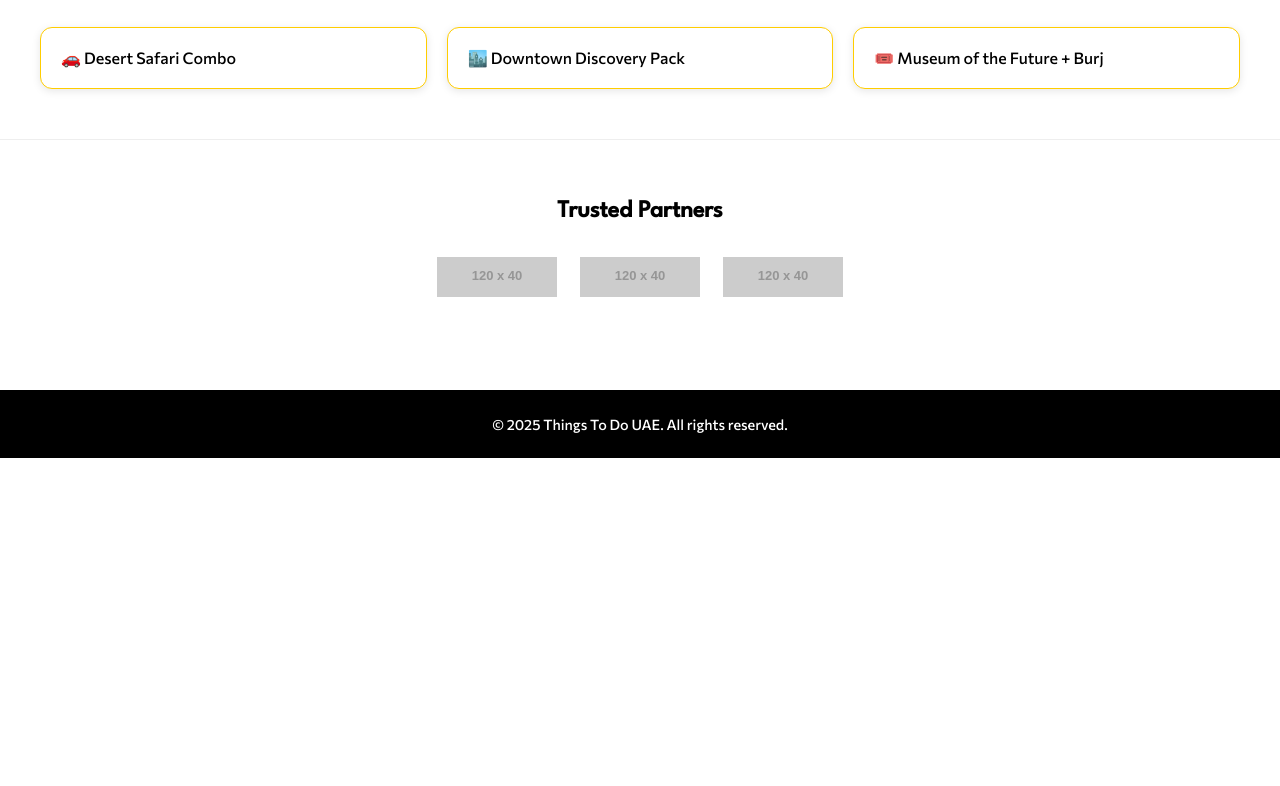
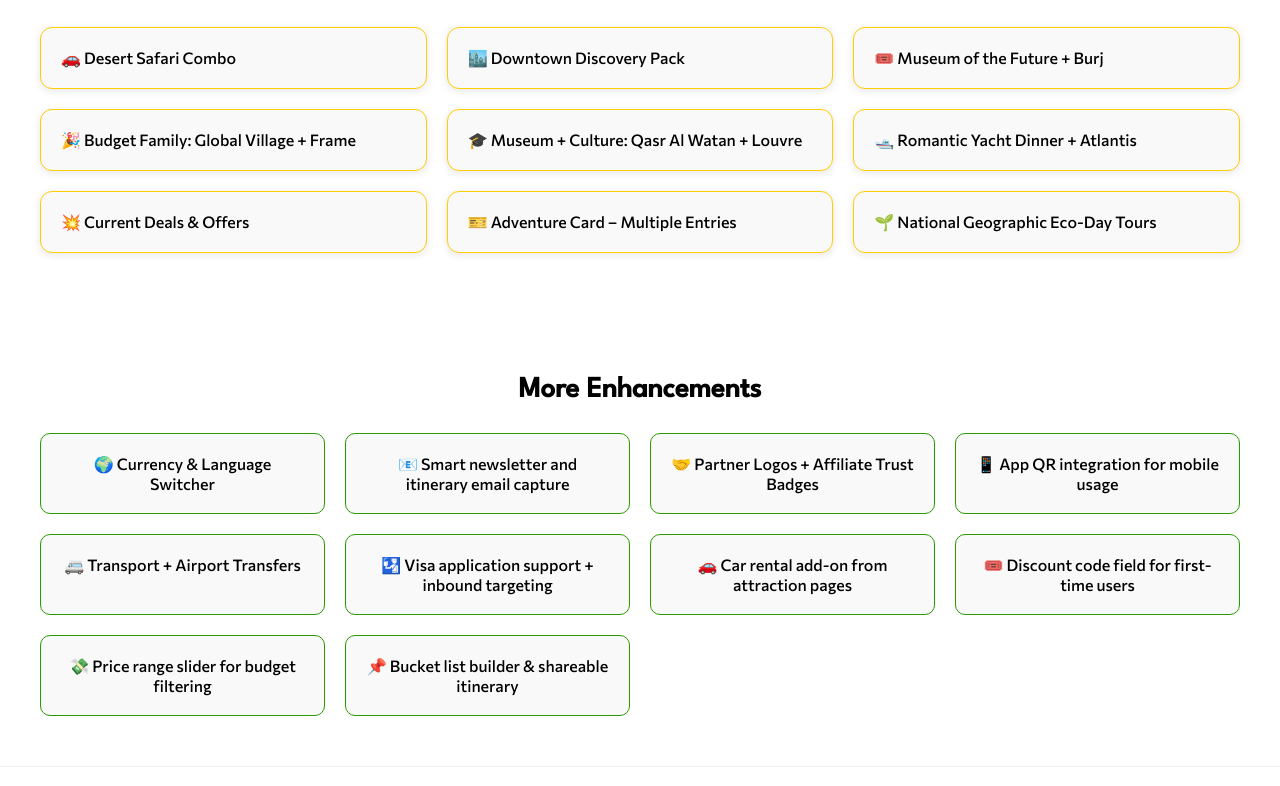
Before and after one commit to pasather83/TTDdemo, a plain HTML site: page index.html in a window 1280 px wide. Shown: the part 834-1620 px from the top of the page. Before the commit the page ends 1292 px from the top, so only its background shows below. Drawn offline with Linux system fonts and the light colour scheme; placeholder pictures from the web are drawn by us.

Commit message:
Update index.html

```diff
--- a/index.html
+++ b/index.html
@@ -12,6 +12,7 @@
       --white: #ffffff;
       --black: #000000;
       --yellow: #ffcd00;
+      --gray-light: #f9f9f9;
     }
 
     body {
@@ -71,7 +72,7 @@
     }
     .feature {
       flex: 1 1 280px;
-      background: var(--white);
+      background: var(--gray-light);
       padding: 20px;
       box-shadow: 0 2px 8px rgba(0,0,0,0.1);
       border-radius: 12px;
@@ -179,6 +180,18 @@
       height: 40px;
       object-fit: contain;
     }
+    .enhancements-grid {
+      display: grid;
+      grid-template-columns: repeat(auto-fit, minmax(280px, 1fr));
+      gap: 20px;
+    }
+    .enhancement-item {
+      background: var(--gray-light);
+      border: 1px solid var(--green);
+      padding: 20px;
+      border-radius: 10px;
+      text-align: center;
+    }
     footer {
       background: var(--black);
       color: var(--white);
@@ -225,6 +238,27 @@
       <div class="feature">🚗 Desert Safari Combo</div>
       <div class="feature">🏙️ Downtown Discovery Pack</div>
       <div class="feature">🎟️ Museum of the Future + Burj</div>
+      <div class="feature">🎉 Budget Family: Global Village + Frame</div>
+      <div class="feature">🎓 Museum + Culture: Qasr Al Watan + Louvre</div>
+      <div class="feature">🛥️ Romantic Yacht Dinner + Atlantis</div>
+      <div class="feature">💥 Current Deals & Offers</div>
+      <div class="feature">🎫 Adventure Card – Multiple Entries</div>
+      <div class="feature">🌱 National Geographic Eco-Day Tours</div>
+    </div>
+  </section>
+  <section class="section">
+    <h2>More Enhancements</h2>
+    <div class="enhancements-grid">
+      <div class="enhancement-item">🌍 Currency & Language Switcher</div>
+      <div class="enhancement-item">📧 Smart newsletter and itinerary email capture</div>
+      <div class="enhancement-item">🤝 Partner Logos + Affiliate Trust Badges</div>
+      <div class="enhancement-item">📱 App QR integration for mobile usage</div>
+      <div class="enhancement-item">🚐 Transport + Airport Transfers</div>
+      <div class="enhancement-item">🛂 Visa application support + inbound targeting</div>
+      <div class="enhancement-item">🚗 Car rental add-on from attraction pages</div>
+      <div class="enhancement-item">🎟️ Discount code field for first-time users</div>
+      <div class="enhancement-item">💸 Price range slider for budget filtering</div>
+      <div class="enhancement-item">📌 Bucket list builder & shareable itinerary</div>
     </div>
   </section>
   <div class="popup" id="promoPopup">
```
